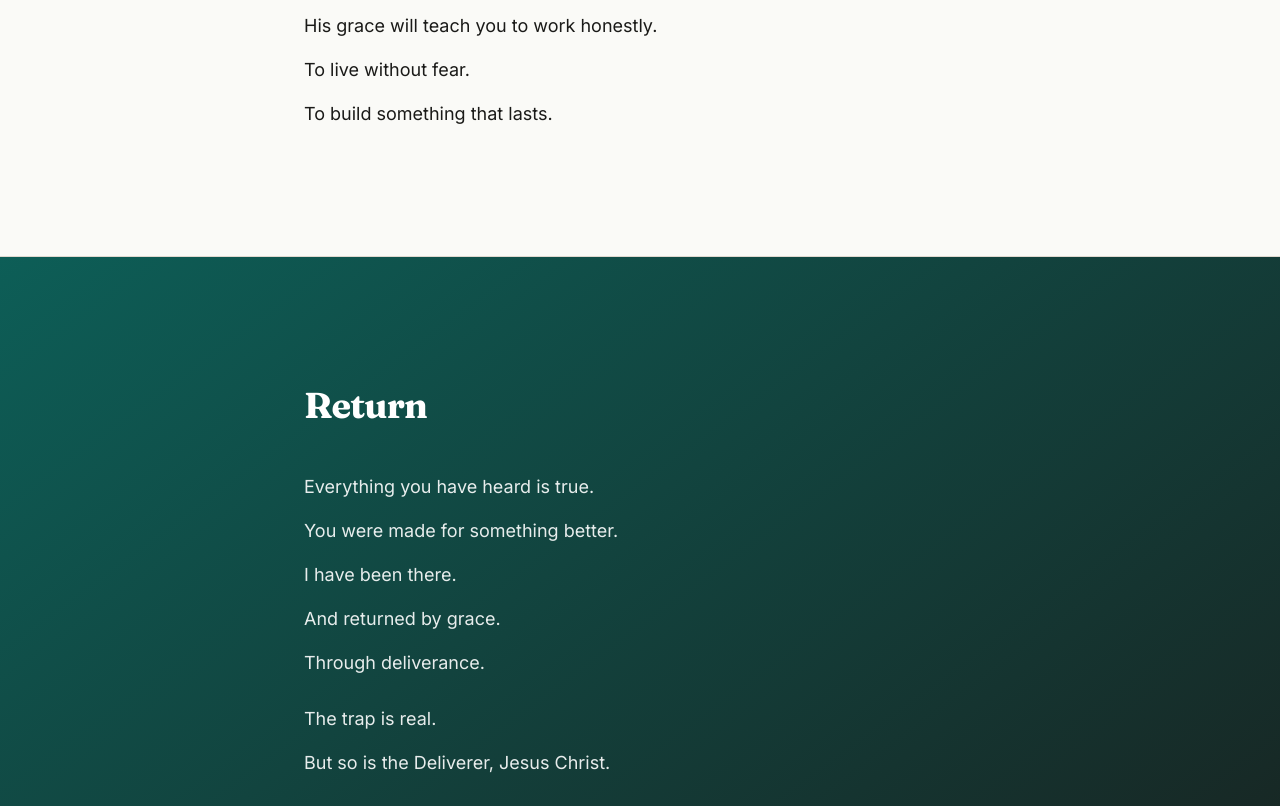
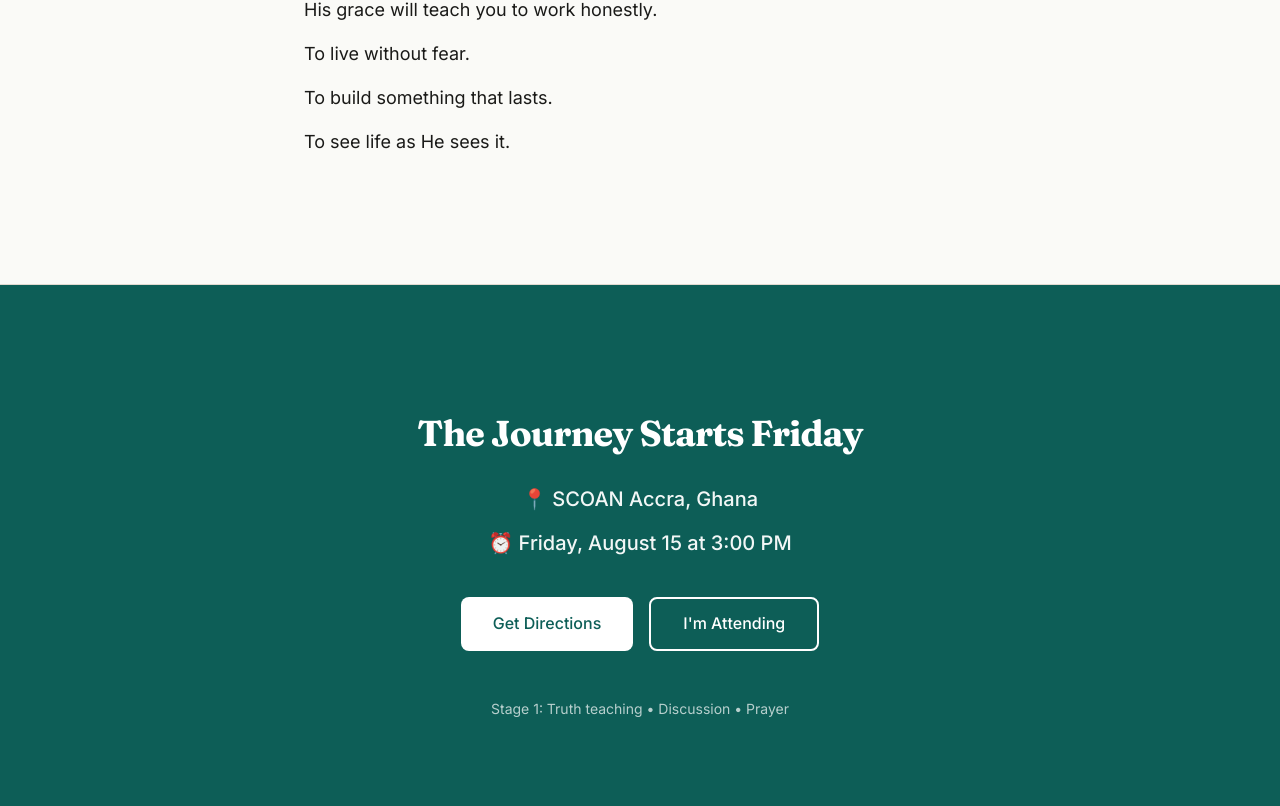
Before and after one commit to whoisjimilitan/restoration-community, a Next.js app in the folder apps/web/: page / in a window 1280 px wide. Shown: the part 3554-4360 px from the top of the page. Built offline with nearby package versions, Linux system fonts and the light colour scheme.

Commit message:
polish: add 'The Journey Starts Friday' gathering section + tighten copy (Journey Out, New Life + 'To see life as He sees it')

```diff
--- a/apps/web/src/app/page.tsx
+++ b/apps/web/src/app/page.tsx
@@ -175,8 +175,7 @@ export default function Home() {
           </div>
 
           <div className="space-y-4 pt-10 md:pt-12 border-t border-rc-text/15 text-base md:text-lg text-rc-text leading-relaxed font-light">
-            <p>This journey is walked with those who have traveled it before.</p>
-            <p>Prayer. Encouragement. People who understand.</p>
+            <p>You move through this journey with support and prayer from someone who has traveled it before.</p>
           </div>
         </motion.div>
       </section>
@@ -197,7 +196,39 @@ export default function Home() {
             <p>His grace will teach you to work honestly.</p>
             <p>To live without fear.</p>
             <p>To build something that lasts.</p>
+            <p>To see life as He sees it.</p>
           </div>
+        </motion.div>
+      </section>
+
+      {/* GATHERING */}
+      <section className="w-full py-24 md:py-32 px-6 sm:px-8 md:px-12 bg-rc-accent border-t border-rc-border">
+        <motion.div
+          initial={{ opacity: 0, y: 20 }}
+          whileInView={{ opacity: 1, y: 0 }}
+          transition={{ duration: 0.8, ease: [0.25, 0.46, 0.45, 0.94] }}
+          viewport={{ once: true, amount: 0.15 }}
+          className="max-w-2xl mx-auto text-center space-y-8"
+        >
+          <h2 className="text-3xl md:text-4xl font-rc-serif font-bold text-white leading-tight tracking-tight">The Journey Starts Friday</h2>
+
+          <div className="space-y-6">
+            <div className="space-y-4 text-lg md:text-xl text-white/95 leading-relaxed font-light">
+              <p className="font-medium">📍 SCOAN Accra, Ghana</p>
+              <p className="font-medium">⏰ Friday, August 15 at 3:00 PM</p>
+            </div>
+
+            <div className="flex flex-col sm:flex-row gap-4 justify-center pt-4">
+              <a href="https://maps.google.com/?q=SCOAN+Accra+Ghana" target="_blank" rel="noopener noreferrer" className="inline-flex items-center justify-center px-8 py-3 min-h-[48px] bg-white text-rc-accent font-medium rounded-lg hover:-translate-y-0.5 hover:shadow-lg active:translate-y-0 transition-all duration-300">
+                Get Directions
+              </a>
+              <button className="inline-flex items-center justify-center px-8 py-3 min-h-[48px] text-white font-medium border-2 border-white rounded-lg hover:-translate-y-0.5 hover:shadow-lg active:translate-y-0 transition-all duration-300">
+                I'm Attending
+              </button>
+            </div>
+          </div>
+
+          <p className="text-sm text-white/70 pt-4">Stage 1: Truth teaching • Discussion • Prayer</p>
         </motion.div>
       </section>
 
```
